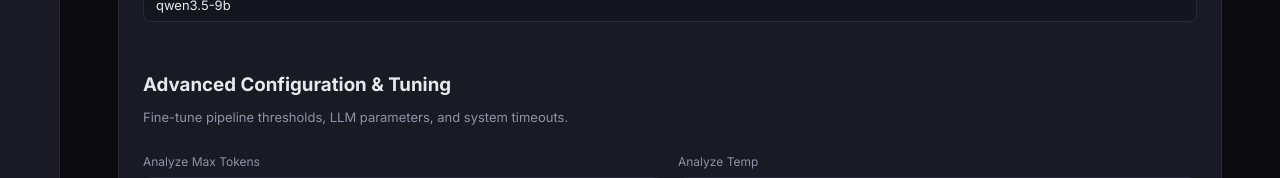
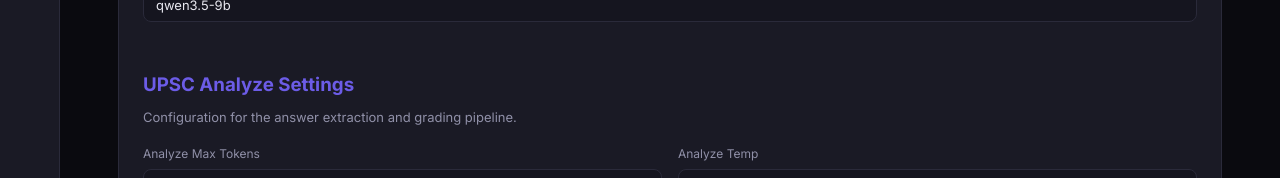
Before and after one commit to bhickta/aicli, a Vue app in the folder frontend/: page / in a window 1280 px wide. Both pictures are taken after a click on the button "⚙️". Shown: the part 573-751 px from the top of the page. Built offline with nearby package versions, Linux system fonts and the light colour scheme; no server answers.

Commit message:
refactor: reorganize SettingsStudio layout into categorized sections for UPSC, Video Notes, News, and System settings

```diff
--- a/frontend/src/components/SettingsStudio.vue
+++ b/frontend/src/components/SettingsStudio.vue
@@ -92,13 +92,12 @@
 
         <hr style="margin: 24px 0; border: none; border-top: 1px solid var(--border-color);" />
 
-        <h3 style="margin-bottom: 8px;">Advanced Configuration & Tuning</h3>
-        <p class="description">
-          Fine-tune pipeline thresholds, LLM parameters, and system timeouts.
+        <!-- 1. UPSC Analyze Settings -->
+        <h3 style="margin-bottom: 8px; color: var(--accent);">UPSC Analyze Settings</h3>
+        <p class="description" style="margin-bottom: 16px;">
+          Configuration for the answer extraction and grading pipeline.
         </p>
-
         <div class="config-grid">
-          <!-- UPSC Analyze -->
           <div class="form-group">
             <label>Analyze Max Tokens</label>
             <input type="number" v-model.number="settings.analyze_max_tokens" />
@@ -107,8 +106,6 @@
             <label>Analyze Temp</label>
             <input type="number" step="0.1" v-model.number="settings.analyze_temperature" />
           </div>
-
-          <!-- Segmenter -->
           <div class="form-group">
             <label>Segmenter Max Tokens</label>
             <input type="number" v-model.number="settings.segmenter_max_tokens" />
@@ -117,14 +114,20 @@
             <label>Segmenter Retries</label>
             <input type="number" v-model.number="settings.segmenter_max_retries" />
           </div>
-
-          <!-- Aggregation -->
           <div class="form-group">
             <label>Agg. Chunk Size</label>
             <input type="number" v-model.number="settings.aggregation_chunk_size" />
           </div>
+        </div>
 
-          <!-- Video Notes -->
+        <hr style="margin: 24px 0; border: none; border-top: 1px solid var(--border-color);" />
+
+        <!-- 2. Video Notes Settings -->
+        <h3 style="margin-bottom: 8px; color: var(--accent);">Video Notes Settings</h3>
+        <p class="description" style="margin-bottom: 16px;">
+          Configuration for audio transcription and YouTube note generation.
+        </p>
+        <div class="config-grid">
           <div class="form-group">
             <label>Notes Temp</label>
             <input type="number" step="0.1" v-model.number="settings.notes_temperature" />
@@ -137,8 +140,20 @@
             <label>Notes Chunk (Chars)</label>
             <input type="number" v-model.number="settings.notes_chunk_size" />
           </div>
+          <div class="form-group">
+            <label>Whisper Batch Size</label>
+            <input type="number" v-model.number="settings.whisper_batch_size" />
+          </div>
+        </div>
 
-          <!-- News -->
+        <hr style="margin: 24px 0; border: none; border-top: 1px solid var(--border-color);" />
+
+        <!-- 3. News & Curation Settings -->
+        <h3 style="margin-bottom: 8px; color: var(--accent);">News & Curation Settings</h3>
+        <p class="description" style="margin-bottom: 16px;">
+          Configuration for the RSS news summarization pipeline.
+        </p>
+        <div class="config-grid">
           <div class="form-group">
             <label>News Batch Size</label>
             <input type="number" v-model.number="settings.news_batch_size" />
@@ -147,14 +162,16 @@
             <label>News Merge Temp</label>
             <input type="number" step="0.1" v-model.number="settings.news_merge_temperature" />
           </div>
+        </div>
 
-          <!-- Whisper -->
-          <div class="form-group">
-            <label>Whisper Batch Size</label>
-            <input type="number" v-model.number="settings.whisper_batch_size" />
-          </div>
+        <hr style="margin: 24px 0; border: none; border-top: 1px solid var(--border-color);" />
 
-          <!-- Defaults -->
+        <!-- 4. Global System Settings -->
+        <h3 style="margin-bottom: 8px; color: var(--accent);">Global System Settings</h3>
+        <p class="description" style="margin-bottom: 16px;">
+          Base LLM fallback parameters and database timeouts.
+        </p>
+        <div class="config-grid">
           <div class="form-group">
             <label>Global Default Temp</label>
             <input type="number" step="0.1" v-model.number="settings.llm_default_temperature" />
@@ -163,8 +180,6 @@
             <label>Global Default Retries</label>
             <input type="number" v-model.number="settings.llm_default_max_retries" />
           </div>
-
-          <!-- DB -->
           <div class="form-group">
             <label>DB Conn Timeout (s)</label>
             <input type="number" v-model.number="settings.db_connect_timeout" />
```
